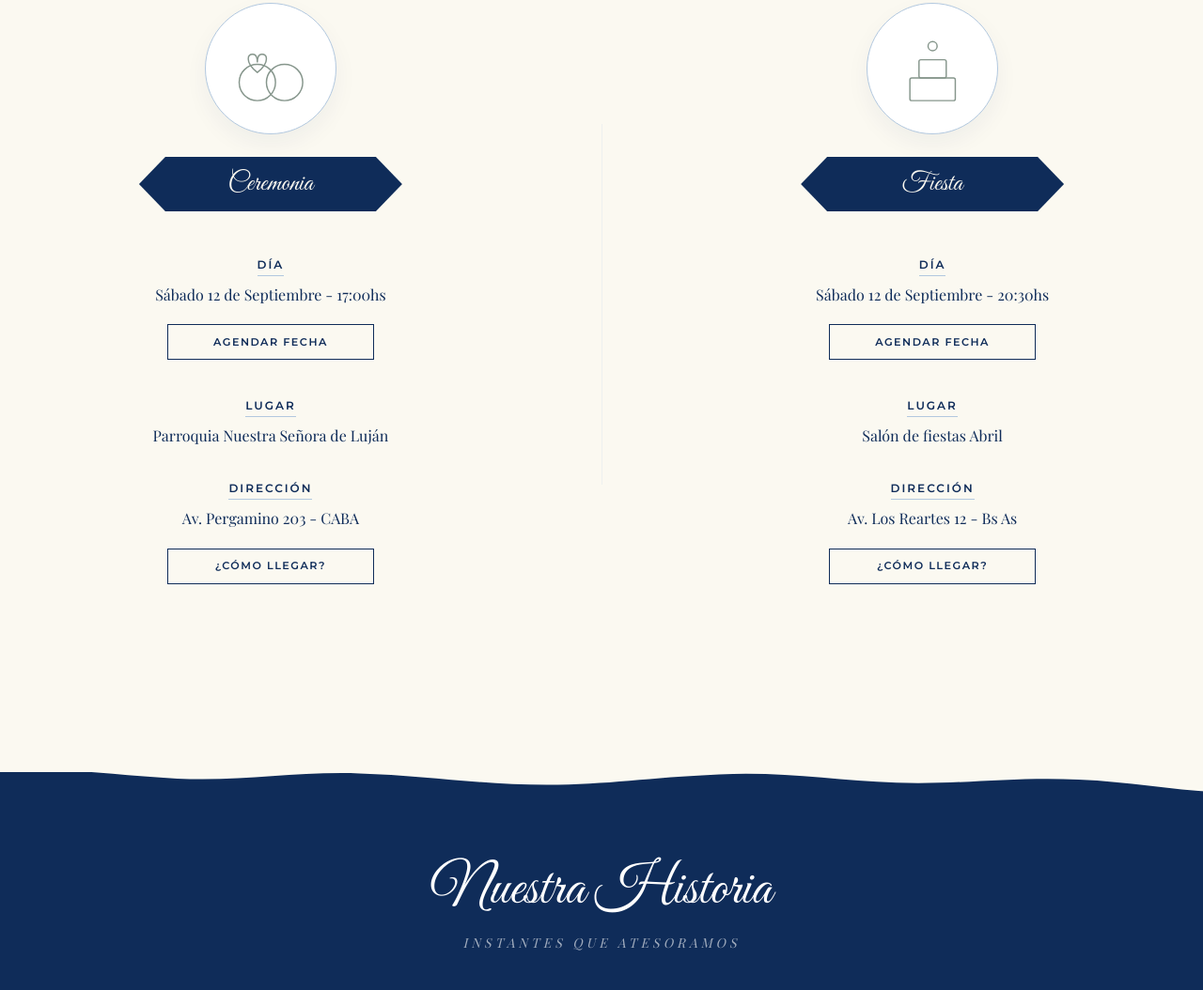
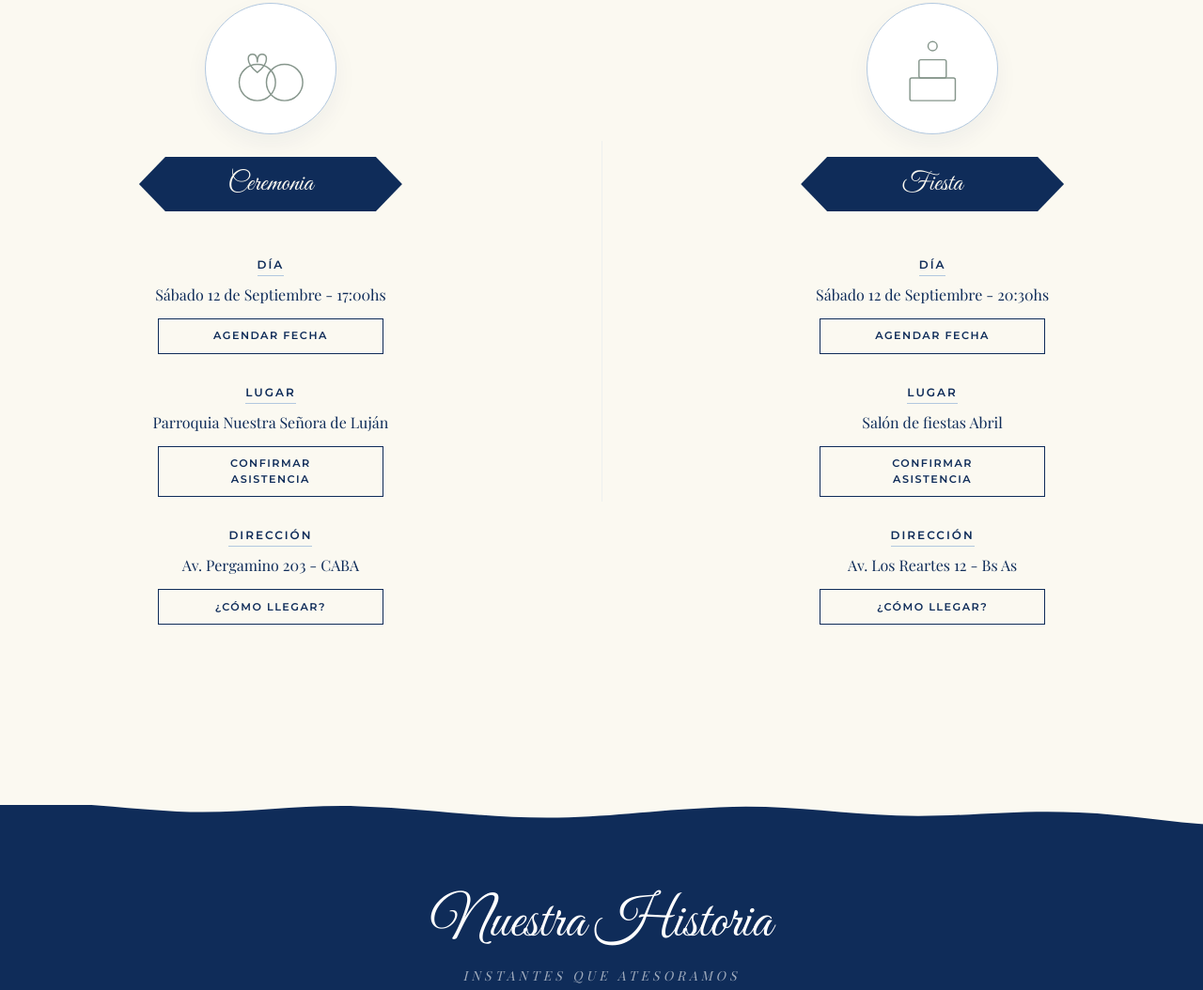
Before and after one commit to Juanc10103/boda, a plain HTML site: page index.html in a window 1280 px wide. Shown: the part 972-2026 px from the top of the page at 94% size. Drawn offline with nearby package versions, Linux system fonts and the light colour scheme; a web font is replaced by a local one.

Commit message:
muestra-uno

```diff
--- a/index.html
+++ b/index.html
@@ -40,6 +40,24 @@
             0%, 20%, 50%, 80%, 100% {transform: translate(-50%, 0);}
             40% {transform: translate(-50%, -10px);}
             60% {transform: translate(-50%, -5px);}
+        }
+
+        @keyframes drawLine {
+            0% { stroke-dashoffset: 400; }
+            100% { stroke-dashoffset: 0; }
+        }
+
+        /* Estado inicial de los iconos (ocultos) */
+        .animate-draw {
+            stroke-dasharray: 400;
+            stroke-dashoffset: 400;
+            opacity: 0;
+        }
+
+        /* Clase que activa la animación cuando es visible */
+        .is-visible .animate-draw {
+            opacity: 1;
+            animation: drawLine 3s ease-out forwards;
         }
 
         /* --- SECCIONES RASGADAS RESPONSIVE --- */
@@ -174,7 +192,7 @@
         .info-detail {
             font-family: 'Playfair Display', serif;
             font-size: 1rem;
-            margin: 0.5rem 0 1.2rem;
+            margin: 0.5rem 0 0.8rem;
             max-width: 90%;
         }
 
@@ -186,8 +204,8 @@
             letter-spacing: 1.5px;
             font-weight: 600;
             width: 100%;
-            max-width: 220px;
-            margin-bottom: 1.5rem;
+            max-width: 240px;
+            margin-bottom: 1rem;
             transition: all 0.3s;
             background: transparent;
         }
@@ -367,17 +385,6 @@
             z-index: 30;
         }
 
-        @keyframes drawLine {
-            0% { stroke-dashoffset: 400; }
-            100% { stroke-dashoffset: 0; }
-        }
-
-        .animate-draw {
-            stroke-dasharray: 400;
-            stroke-dashoffset: 400;
-            animation: drawLine 3s ease-out forwards;
-        }
-
     </style>
 </head>
 <body>
@@ -442,11 +449,15 @@
                     </svg>
                 </div>
                 <div class="banner-title">Ceremonia</div>
+
                 <p class="info-label">Día</p>
                 <p class="info-detail">Sábado 12 de Septiembre - 17:00hs</p>
                 <button class="btn-action">Agendar Fecha</button>
+
                 <p class="info-label">Lugar</p>
                 <p class="info-detail">Parroquia Nuestra Señora de Luján</p>
+                <button class="btn-action">Confirmar Asistencia</button>
+
                 <p class="info-label">Dirección</p>
                 <p class="info-detail">Av. Pergamino 203 - CABA</p>
                 <button class="btn-action">¿Cómo Llegar?</button>
@@ -469,11 +480,15 @@
                     </svg>
                 </div>
                 <div class="banner-title">Fiesta</div>
+
                 <p class="info-label">Día</p>
                 <p class="info-detail">Sábado 12 de Septiembre - 20:30hs</p>
                 <button class="btn-action">Agendar Fecha</button>
+
                 <p class="info-label">Lugar</p>
                 <p class="info-detail">Salón de fiestas Abril</p>
+                <button class="btn-action">Confirmar Asistencia</button>
+
                 <p class="info-label">Dirección</p>
                 <p class="info-detail">Av. Los Reartes 12 - Bs As</p>
                 <button class="btn-action">¿Cómo Llegar?</button>
@@ -522,7 +537,7 @@
     </footer>
 
     <script>
-        // Visibilidad del contador
+        // Visibilidad del contador flotante
         const floatingCountdown = document.getElementById('floatingCountdown');
         const SCROLL_THRESHOLD = 80;
 
@@ -536,12 +551,18 @@
         window.addEventListener('scroll', handleScroll);
         handleScroll();
 
-        // Reveal de bordes rasgados
+        // Reveal de bordes rasgados y activación de animaciones SVG
+        // Usamos un observador para detectar cuándo la sección entra en pantalla
         const observer = new IntersectionObserver((entries) => {
             entries.forEach(entry => {
-                if (entry.isIntersecting) entry.target.classList.add('reveal-edge');
+                if (entry.isIntersecting) {
+                    // Marcamos la sección como visible para activar el CSS de revelado y dibujo
+                    entry.target.classList.add('reveal-edge');
+                    entry.target.classList.add('is-visible');
+                }
             });
-        }, { threshold: 0.05 });
+        }, { threshold: 0.15 });
+
         document.querySelectorAll('.torn-section').forEach(el => observer.observe(el));
 
         // Lógica del Contador
```
